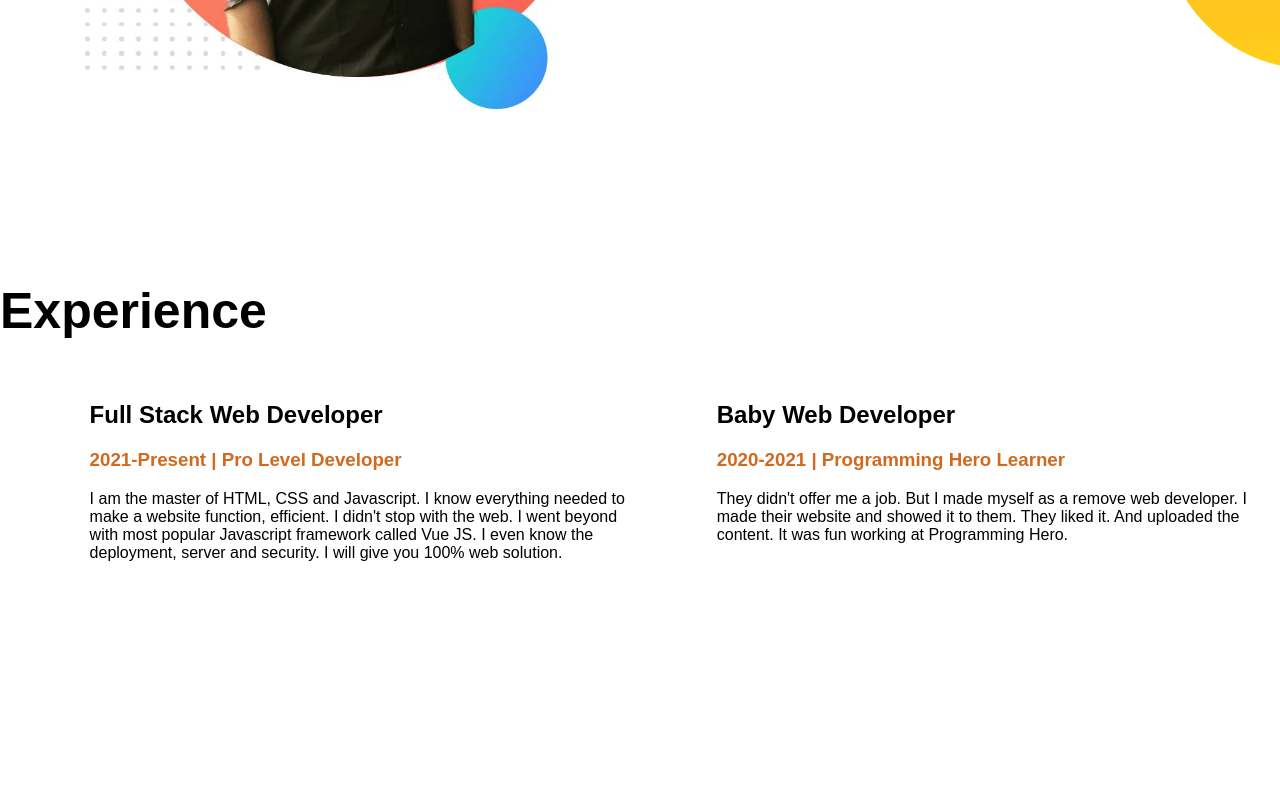
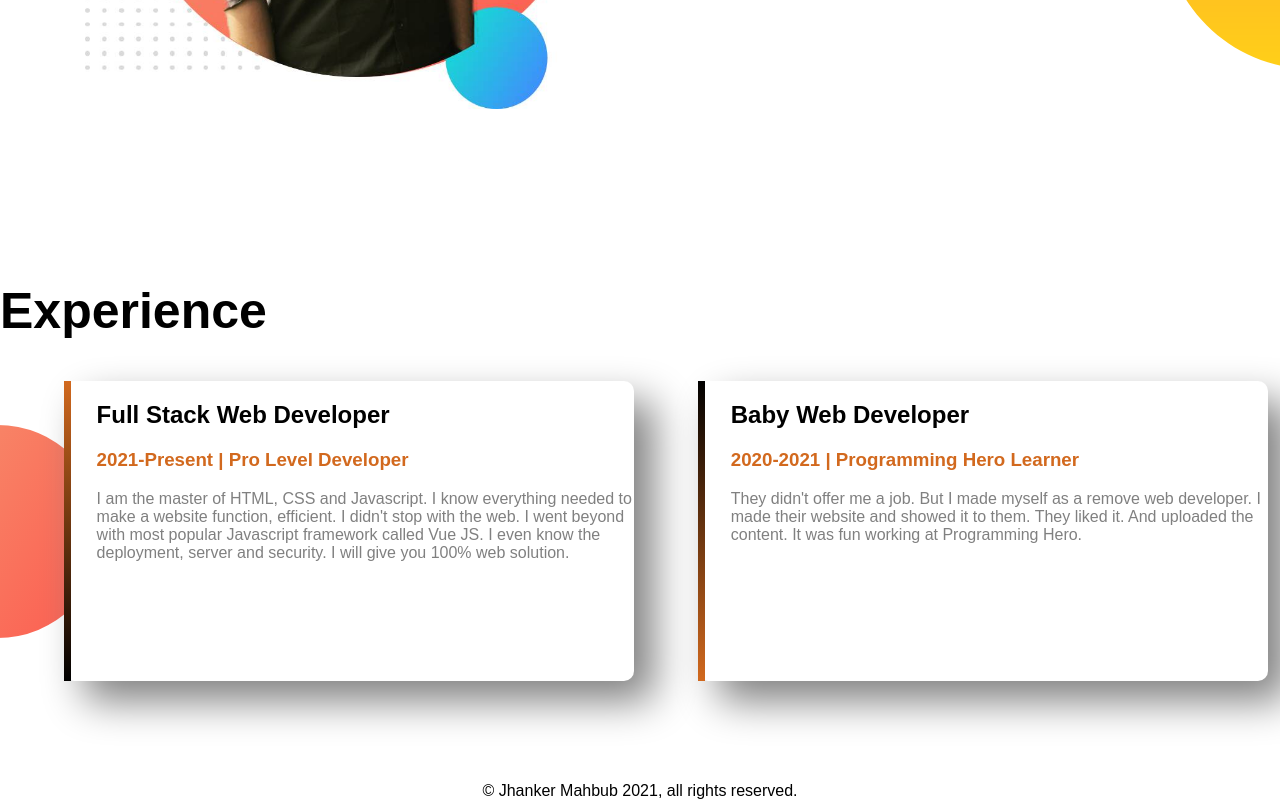
Before and after one commit to Shahriar-1810/web-portfolio, a plain HTML site: page index.html in a window 1280 px wide. Shown: the part 1000-1800 px from the top of the page. Drawn offline with Linux system fonts and the light colour scheme; a web font is replaced by a local one.

Commit message:
finished

```diff
--- a/index.html
+++ b/index.html
@@ -33,19 +33,22 @@
                  Download Resume</a>
         </div>
     </section>
-    <section>
+    <section class="experience-area">
         <h1>Experience</h1>
-        <div class="half">
+        <div id="full-stack" class="half single-experience">
             <h2>Full Stack Web Developer</h1>
             <h3 class="header">2021-Present | Pro Level Developer</h3>
             <p>I am the master of HTML, CSS and Javascript. I know everything needed to make a website function, efficient. I didn't stop with the web. I went beyond with most popular Javascript framework called Vue JS. I even know the deployment, server and security. I will give you 100% web solution.</p>
         </div>
-        <div class="half">
+        <div id="baby-web" class="half single-experience">
             <h2>Baby Web Developer</h1>
             <h3 class="header"> 2020-2021 | Programming Hero Learner</h3>
             <p>They didn't offer me a job. But I made myself as a remove web developer. I made their website and showed it to them. They liked it. And uploaded the content. It was fun working at Programming Hero.</p>
 
         </div>
     </section>
+    <footer>
+        © Jhanker Mahbub 2021, all rights reserved.
+    </footer>
 </body>
 </html>
--- a/style.css
+++ b/style.css
@@ -48,3 +48,31 @@ section{
 .header{
     color: chocolate;
 }
+.single-experience{
+    box-shadow: 20px 20px 40px gray;
+    height: 60%;
+    border-radius: 10px;
+    background-color: white;
+
+}
+.experience-area{
+    background-image: url("images/exp-bg.png");
+    background-repeat: no-repeat;
+    background-position: left;
+}
+#full-stack{
+    border-left: 7px solid;
+    border-image: linear-gradient( chocolate,black);
+    border-image-slice: 1;
+}
+#baby-web{
+    border-left: 7px solid;
+    border-image: linear-gradient( black,chocolate);
+    border-image-slice: 1;
+}
+footer{
+    text-align: center;
+}
+p{
+    color:gray;
+}
```
